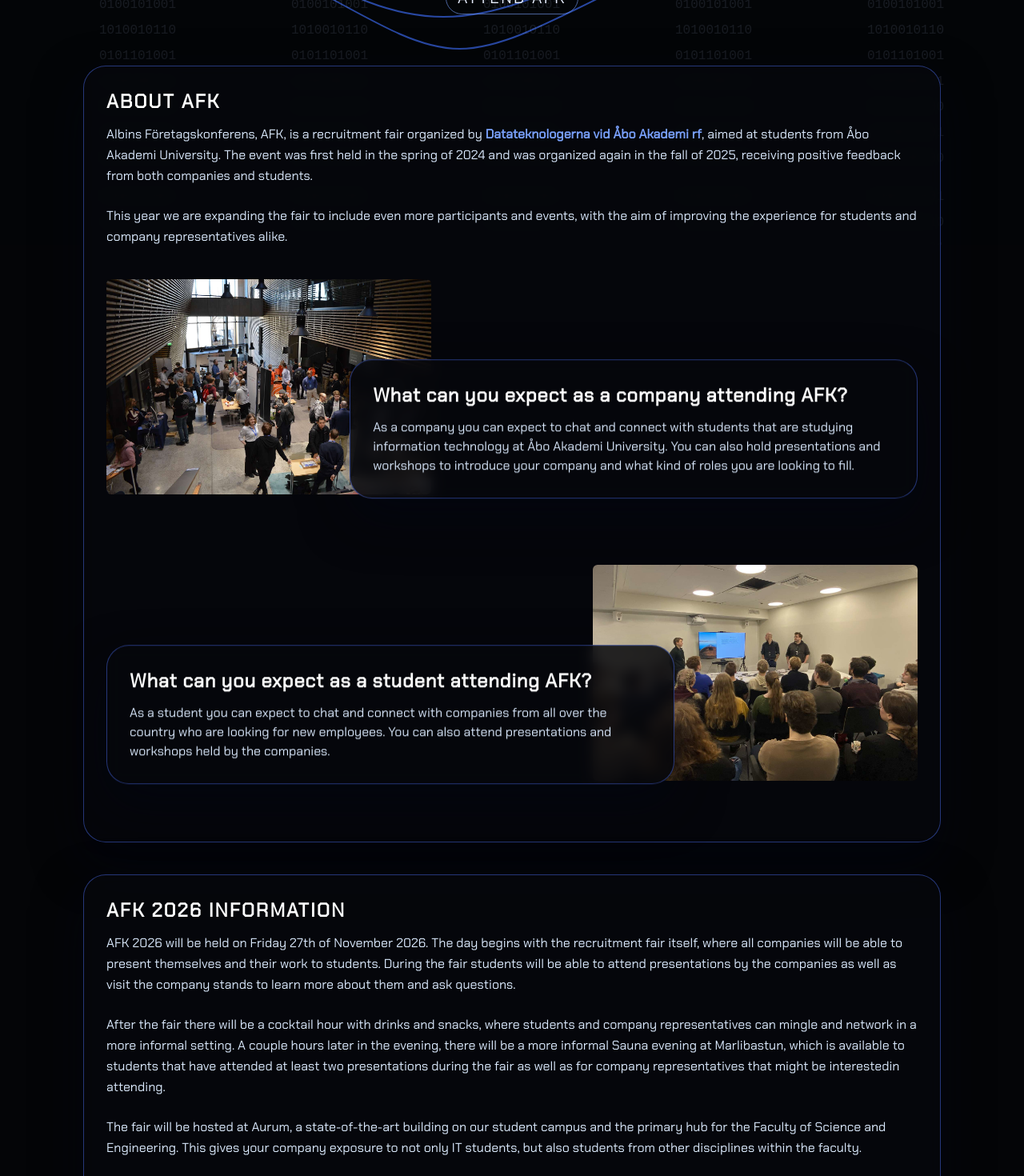
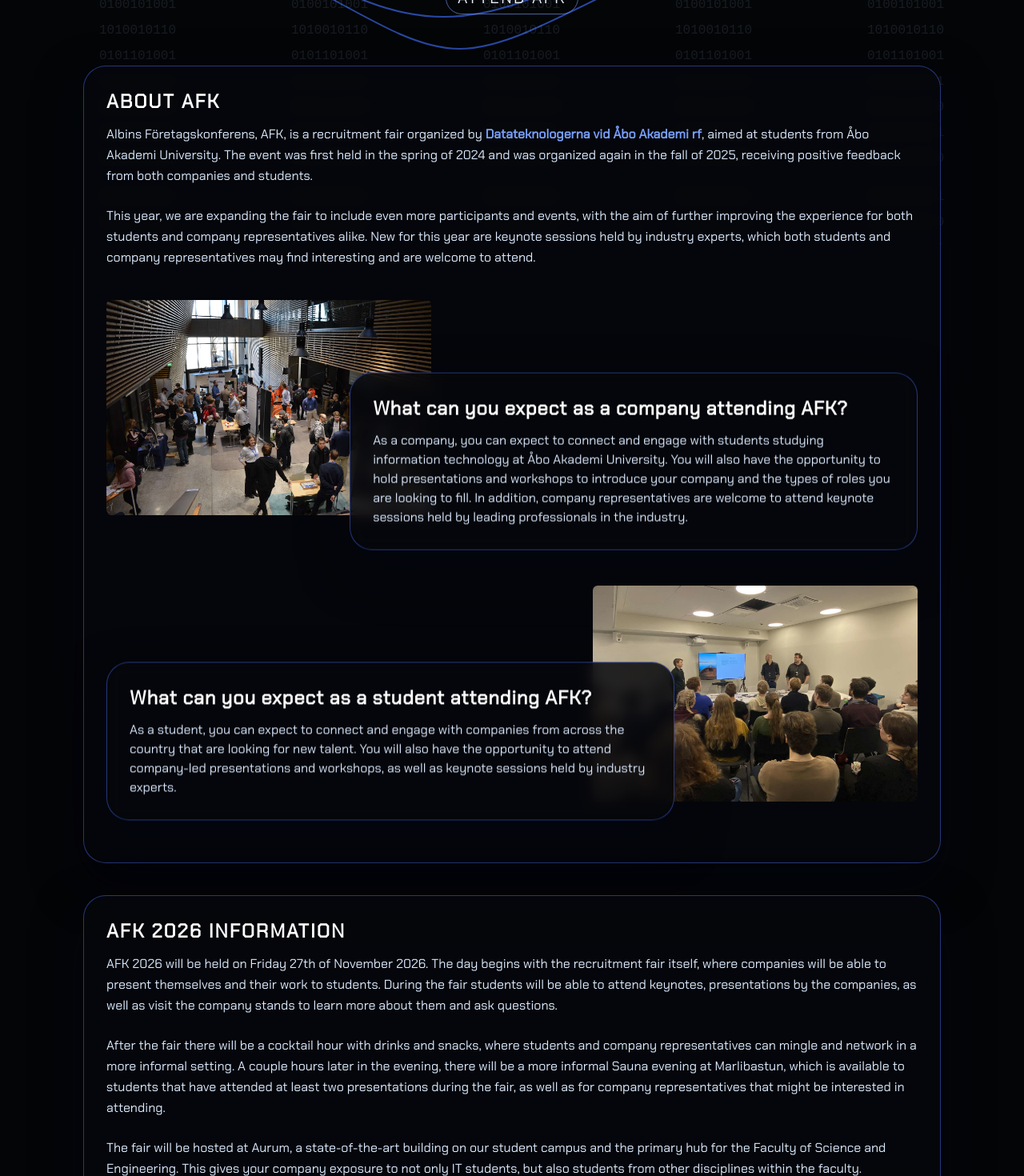
Before and after one commit to Datateknologerna-vid-Abo-Akademi/afk-website, a Next.js app: page / in a window 1280 px wide. Shown: the part 574-2044 px from the top of the page at 80% size. Built offline with nearby package versions, Linux system fonts and the light colour scheme.

Commit message:
Created scroll button component and fixed event info
Fixed issues in event text and also clarified about keynotes now being
in the program for AFK 2026. Created new button component since it will
be used again in the future.

```diff
--- a/src/app/components/AboutAFK.jsx
+++ b/src/app/components/AboutAFK.jsx
@@ -5,9 +5,9 @@
 
 const About = () => {
     const imageLeftTitle = "What can you expect as a company attending AFK?"
-    const imageLeftText = "As a company you can expect to chat and connect with students that are studying information technology at Åbo Akademi University. You can also hold presentations and workshops to introduce your company and what kind of roles you are looking to fill."
+    const imageLeftText = "As a company, you can expect to connect and engage with students studying information technology at Åbo Akademi University. You will also have the opportunity to hold presentations and workshops to introduce your company and the types of roles you are looking to fill. In addition, company representatives are welcome to attend keynote sessions held by leading professionals in the industry."
     const imageRightTitle = "What can you expect as a student attending AFK?"
-    const imageRightText = "As a student you can expect to chat and connect with companies from all over the country who are looking for new employees. You can also attend presentations and workshops held by the companies."
+    const imageRightText = "As a student, you can expect to connect and engage with companies from across the country that are looking for new talent. You will also have the opportunity to attend company-led presentations and workshops, as well as keynote sessions held by industry experts."
 
     return (
         <div id="about">
@@ -15,10 +15,7 @@
                 <h1 className="afk-section-title text-white afk-title text-2xl">About AFK</h1>
                 <p className="leading-relaxed">Albins Företagskonferens, AFK, is a recruitment fair organized by <Link name="Datateknologerna vid Åbo Akademi rf" link="https://datateknologerna.org/"/>, aimed at students from Åbo Akademi University. The event was first held in the spring of 2024 and was organized again in the fall of 2025, receiving positive feedback from both companies and students.</p>
                 <br />
-                <p className="leading-relaxed">This year we are expanding the fair to include even more participants and events, with the aim of improving the experience for students and company representatives alike.</p>
-
-                { /* Later addition: Planning to include keynotes in the event this year so add in when keynote speakers are confirmed */ }
-
+                <p className="leading-relaxed">This year, we are expanding the fair to include even more participants and events, with the aim of further improving the experience for both students and company representatives alike. New for this year are keynote sessions held by industry experts, which both students and company representatives may find interesting and are welcome to attend.</p>
             </div>
             <div className="hidden md:flex flex-col">
                 <div className="pt-10 flex">
--- a/src/app/components/content/event-info/InfoBeforeFair.jsx
+++ b/src/app/components/content/event-info/InfoBeforeFair.jsx
@@ -1,6 +1,7 @@
 "use client";
 import React from "react";
-import ButtonLink from "@/app/components/ui/ButtonLink";
+import ButtonLink from "../../ui/ButtonLink";
+import ButtonScroll from "../../ui/ButtonScroll";
 
 const InfoBeforeFair = () => {
     return (
@@ -10,12 +11,12 @@
             </h1>
             <p className="leading-relaxed">
                 AFK 2026 will be held on Friday 27th of November 2026. The day
-                begins with the recruitment fair itself, where all companies
-                will be able to present themselves and their work to students. During the fair students will be able to attend presentations by the companies as well as visit the company stands to learn more about them and ask questions.
+                begins with the recruitment fair itself, where companies
+                will be able to present themselves and their work to students. During the fair students will be able to attend keynotes, presentations by the companies, as well as visit the company stands to learn more about them and ask questions.
             </p>
             <br />
             <p className="leading-relaxed">
-                After the fair there will be a cocktail hour with drinks and snacks, where students and company representatives can mingle and network in a more informal setting. A couple hours later in the evening, there will be a more informal Sauna evening at Marlibastun, which is available to students that have attended at least two presentations during the fair as well as for company representatives that might be interestedin attending.
+                After the fair there will be a cocktail hour with drinks and snacks, where students and company representatives can mingle and network in a more informal setting. A couple hours later in the evening, there will be a more informal Sauna evening at Marlibastun, which is available to students that have attended at least two presentations during the fair, as well as for company representatives that might be interested in attending.
             </p>
             <br />
             <p className="leading-relaxed">
@@ -136,16 +137,7 @@
                 We hope to see you at AFK 2026!
             </p>
             <br />
-            <button
-                className="w-full transition duration-150 ease-in-out border border-blue-500/60 rounded-full p-3 flex items-center justify-center uppercase tracking-[0.2em] hover:bg-blue-600/30"
-                onClick={() => {
-                    document
-                        .getElementById("contact")
-                        .scrollIntoView({ behavior: "smooth" });
-                }}
-            >
-                Contact Us / Attend AFK 2026!
-            </button>
+            <ButtonScroll id="contact" text="Contact Us / Attend AFK 2026!" />
         </div>
     );
 };
--- /dev/null
+++ b/src/app/components/ui/ButtonScroll.jsx
@@ -0,0 +1,18 @@
+import React from "react";
+
+const ButtonScroll = (props) => {
+    return (
+        <button
+            className="w-full transition duration-150 ease-in-out border border-blue-500/60 rounded-full p-3 flex items-center justify-center uppercase tracking-[0.2em] hover:bg-blue-600/30"
+            onClick={() => {
+                document
+                    .getElementById(props.id)
+                    .scrollIntoView({ behavior: "smooth" });
+            }}
+        >
+            {props.text}
+        </button>
+    );
+};
+
+export default ButtonScroll;
```
